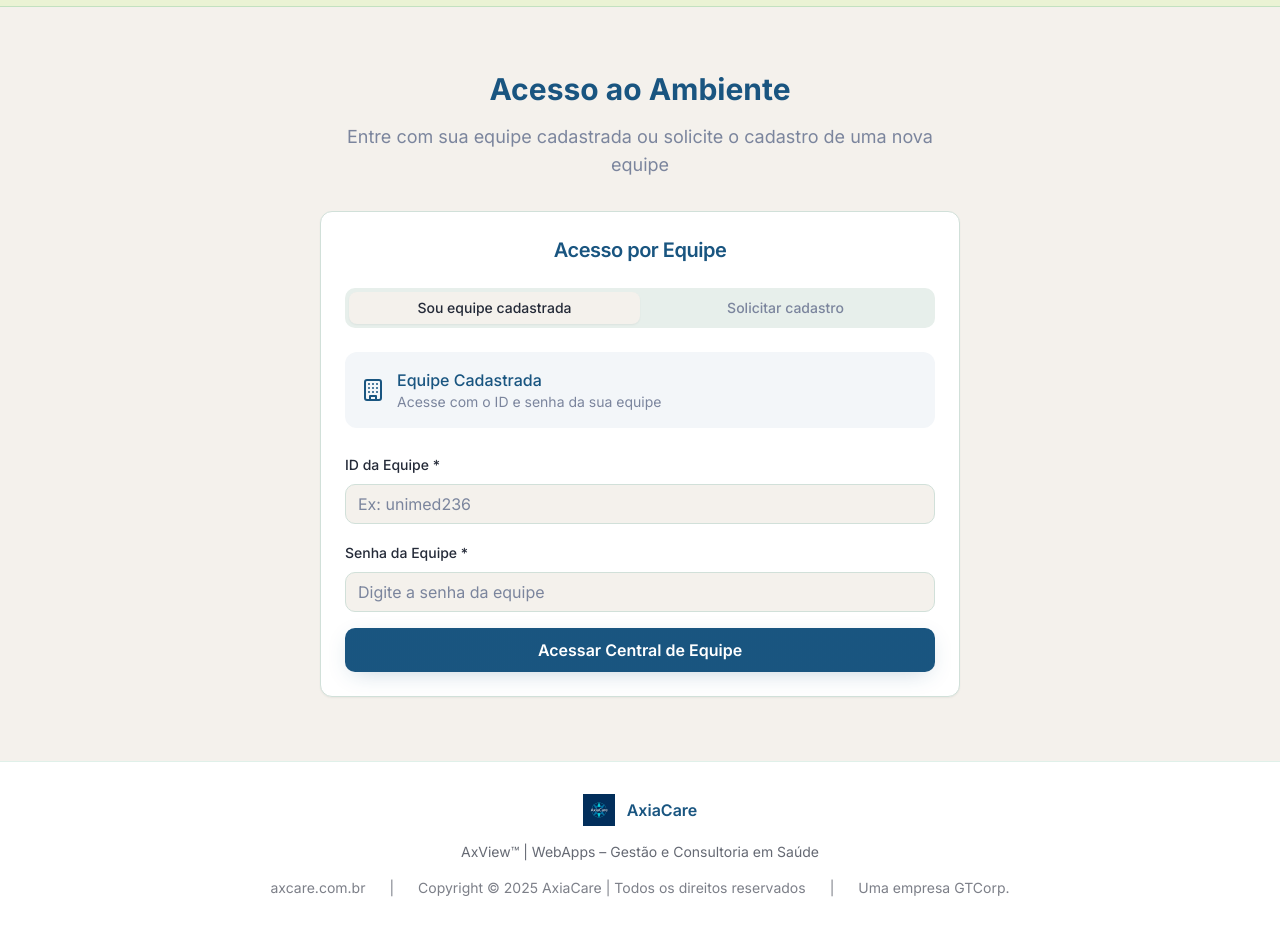
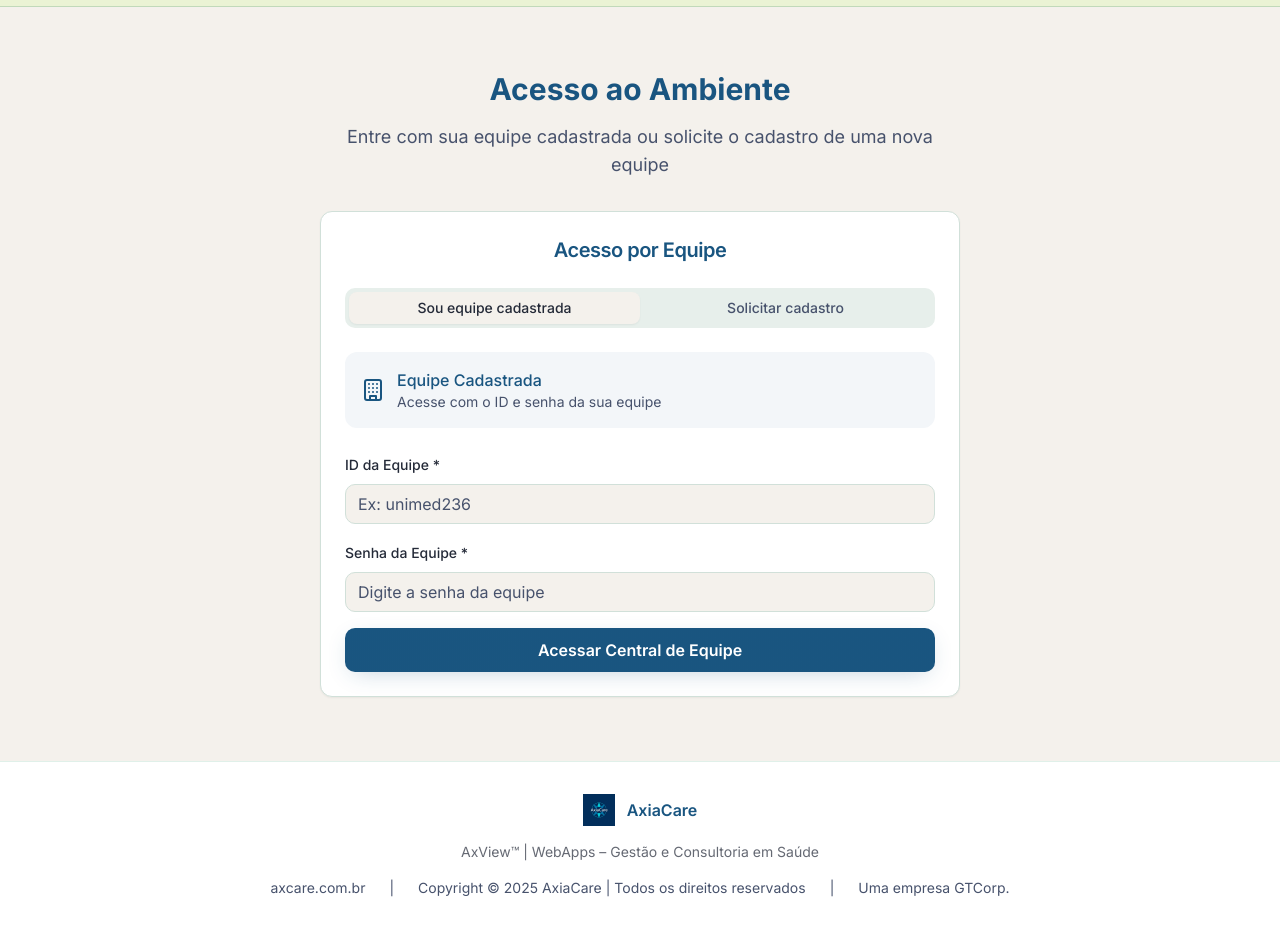
Before and after one commit to axiacare/themis-case-companion, a React (Vite) app: page /acesso in a window 1280 px wide. Shown: the part 133-1063 px from the top of the page. Built offline with nearby package versions, Linux system fonts and the light colour scheme; a web font is replaced by a local one.

Commit message:
Fix color contrast issues

```diff
--- a/src/index.css
+++ b/src/index.css
@@ -15,8 +15,12 @@ All colors MUST be HSL.
     --color-dark: 222 21% 18%;           /* #252b3a - Texto, ícones - escurecido */
     --color-light: 40 25% 94%;           /* #f6f3ee - Fundo geral - escurecido */
     --color-white: 0 0% 100%;            /* #ffffff - Áreas neutras */
-    --color-accent: 158 55% 38%;         /* #26a96d - AxiaCare/Unihealth - escurecido */
+    --color-accent: 158 55% 28%;         /* #1e8a5a - AxiaCare/Unihealth - darkened for contrast */
     --color-accent-medvalor: 34 100% 45%; /* #e68000 - MedValor - escurecido */
+
+    /* Text contrast colors for better accessibility */
+    --color-text-muted: 222 21% 35%;     /* Darker muted text for better contrast */
+    --color-text-subtle: 158 55% 20%;    /* Darker accent for links on light backgrounds */
 
     /* Mapeamento Shadcn/UI com tokens AxControl™ */
     --background: var(--color-light);
@@ -36,7 +40,7 @@ All colors MUST be HSL.
     --secondary-foreground: var(--color-dark);
 
     --muted: 150 20% 92%;
-    --muted-foreground: 222 15% 55%;
+    --muted-foreground: 222 21% 35%;     /* Darker for better contrast */
 
     --accent: var(--color-accent);
     --accent-foreground: var(--color-white);
@@ -90,7 +94,7 @@ All colors MUST be HSL.
     --secondary-foreground: var(--color-light);
 
     --muted: 222 21% 20%;
-    --muted-foreground: 222 15% 65%;
+    --muted-foreground: 222 21% 70%;     /* Lighter for better contrast in dark mode */
 
     --accent: var(--color-accent);
     --accent-foreground: var(--color-white);
@@ -140,6 +144,11 @@ All colors MUST be HSL.
   .text-axcontrol-dark { color: hsl(var(--color-dark)); }
   .text-axcontrol-light { color: hsl(var(--color-light)); }
   .text-axcontrol-accent { color: hsl(var(--color-accent)); }
+
+  /* High contrast text variants for accessibility - WCAG AA compliant */
+  .text-axcontrol-muted { color: hsl(222 21% 35%); } /* Better contrast than text-axcontrol-dark/60 */
+  .text-axcontrol-accent-subtle { color: hsl(158 55% 20%); } /* Better contrast than text-axcontrol-accent/80 */
+  .text-axcontrol-primary-subtle { color: hsl(205 67% 25%); } /* Better contrast than text-axcontrol-primary/80 */
 
   .bg-axcontrol-primary { background-color: hsl(var(--color-primary)); }
   .bg-axcontrol-secondary-1 { background-color: hsl(var(--color-secondary-1)); }
--- a/src/pages/Access.tsx
+++ b/src/pages/Access.tsx
@@ -464,7 +464,7 @@ const Access = () => {
             </p>
 
             {/* Desktop layout */}
-            <div className="hidden md:flex items-center justify-center space-x-6 text-sm text-axcontrol-dark/60">
+            <div className="hidden md:flex items-center justify-center space-x-6 text-sm text-axcontrol-muted">
               <a href="https://axcare.com.br" target="_blank" rel="noopener noreferrer" className="hover:text-axcontrol-primary transition-smooth">
                 axcare.com.br
               </a>
@@ -475,7 +475,7 @@ const Access = () => {
             </div>
 
             {/* Mobile layout */}
-            <div className="md:hidden text-xs text-axcontrol-dark/60 leading-relaxed">
+            <div className="md:hidden text-xs text-axcontrol-muted leading-relaxed">
               <a href="https://axcare.com.br" target="_blank" rel="noopener noreferrer" className="hover:text-axcontrol-primary transition-smooth">
                 axcare.com.br
               </a>
--- a/src/pages/AuditLogs.tsx
+++ b/src/pages/AuditLogs.tsx
@@ -299,7 +299,7 @@ const AuditLogs = () => {
               </p>
 
               {/* Desktop layout */}
-              <div className="hidden md:flex items-center justify-center space-x-6 text-sm text-axcontrol-dark/60">
+              <div className="hidden md:flex items-center justify-center space-x-6 text-sm text-axcontrol-muted">
                 <a href="https://axcare.com.br" target="_blank" rel="noopener noreferrer" className="hover:text-axcontrol-primary transition-smooth">
                   axcare.com.br
                 </a>
--- a/src/pages/Index.tsx
+++ b/src/pages/Index.tsx
@@ -367,7 +367,7 @@ const Index = () => {
                   href="https://axiacare.com.br"
                   target="_blank"
                   rel="noopener noreferrer"
-                  className="inline-flex items-center text-axcontrol-accent hover:text-axcontrol-primary transition-smooth font-medium text-sm md:text-base"
+                  className="inline-flex items-center text-axcontrol-accent-subtle hover:text-axcontrol-primary transition-smooth font-medium text-sm md:text-base"
                 >
                   Conheça mais sobre a AxiaCare®
                   <ArrowRight className="w-3 h-3 md:w-4 md:h-4 ml-1 md:ml-2" />
@@ -421,7 +421,7 @@ const Index = () => {
                     className="w-10 h-10 md:w-12 md:h-12 object-contain opacity-80"
                   />
                 </picture>
-                <h3 className="text-lg md:text-xl font-semibold text-axcontrol-primary/80">AxWise™ - MedValor®</h3>
+                <h3 className="text-lg md:text-xl font-semibold text-axcontrol-primary-subtle">AxWise™ - MedValor®</h3>
               </div>
 
               <p className="text-sm md:text-base text-axcontrol-dark/70 mb-4 leading-relaxed">
@@ -434,7 +434,7 @@ const Index = () => {
                   href="https://cursos.medvalor.com.br"
                   target="_blank"
                   rel="noopener noreferrer"
-                  className="text-axcontrol-accent/80 hover:text-axcontrol-primary transition-smooth"
+                  className="text-axcontrol-accent-subtle hover:text-axcontrol-primary transition-smooth"
                 >
                   Ver cursos disponíveis →
                 </a>
@@ -443,7 +443,7 @@ const Index = () => {
                   href="https://medvalor.med.br"
                   target="_blank"
                   rel="noopener noreferrer"
-                  className="text-axcontrol-accent/80 hover:text-axcontrol-primary transition-smooth"
+                  className="text-axcontrol-accent-subtle hover:text-axcontrol-primary transition-smooth"
                 >
                   Acesse MedValor® →
                 </a>
@@ -456,7 +456,7 @@ const Index = () => {
                   <Building className="w-4 h-4 md:w-5 md:h-5 text-white" />
                 </div>
                 <h4 className="text-sm md:text-base font-semibold text-axcontrol-primary mb-1">Eventos Corporativos</h4>
-                <p className="text-xs text-axcontrol-dark/60">Workshops e treinamentos in-company</p>
+                <p className="text-xs text-axcontrol-muted">Workshops e treinamentos in-company</p>
               </Card>
 
               <Card className="bg-white/60 border border-axcontrol-secondary-1/20 p-3 md:p-4 text-center">
@@ -464,7 +464,7 @@ const Index = () => {
                   <Users className="w-4 h-4 md:w-5 md:h-5 text-axcontrol-dark" />
                 </div>
                 <h4 className="text-sm md:text-base font-semibold text-axcontrol-primary mb-1">Cursos Online</h4>
-                <p className="text-xs text-axcontrol-dark/60">Capacitação a distância especializada</p>
+                <p className="text-xs text-axcontrol-muted">Capacitação a distância especializada</p>
               </Card>
             </div>
           </div>
@@ -496,7 +496,7 @@ const Index = () => {
             </p>
 
             {/* Desktop layout */}
-            <div className="hidden md:flex items-center justify-center space-x-6 text-sm text-axcontrol-dark/60">
+            <div className="hidden md:flex items-center justify-center space-x-6 text-sm text-axcontrol-muted">
               <a href="https://axcare.com.br" target="_blank" rel="noopener noreferrer" className="hover:text-axcontrol-primary transition-smooth">
                 axcare.com.br
               </a>
@@ -507,7 +507,7 @@ const Index = () => {
             </div>
 
             {/* Mobile layout */}
-            <div className="md:hidden text-xs text-axcontrol-dark/60 leading-relaxed">
+            <div className="md:hidden text-xs text-axcontrol-muted leading-relaxed">
               <a href="https://axcare.com.br" target="_blank" rel="noopener noreferrer" className="hover:text-axcontrol-primary transition-smooth">
                 axcare.com.br
               </a>
--- a/src/pages/TeamDashboard.tsx
+++ b/src/pages/TeamDashboard.tsx
@@ -342,7 +342,7 @@ const TeamDashboard = () => {
             </p>
 
             {/* Desktop layout */}
-            <div className="hidden md:flex items-center justify-center space-x-6 text-sm text-axcontrol-dark/60">
+            <div className="hidden md:flex items-center justify-center space-x-6 text-sm text-axcontrol-muted">
               <a href="https://axcare.com.br" target="_blank" rel="noopener noreferrer" className="hover:text-axcontrol-primary transition-smooth">
                 axcare.com.br
               </a>
```
